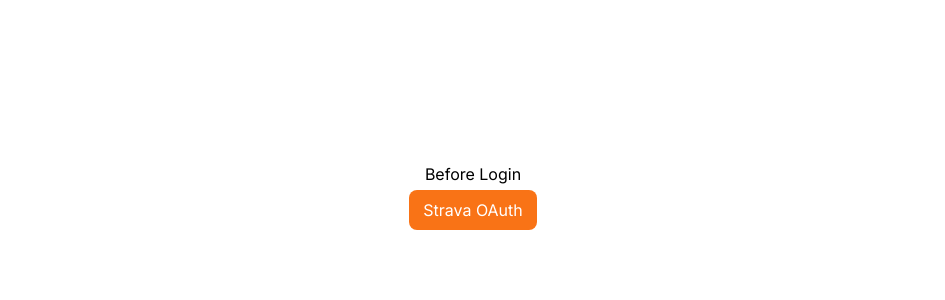
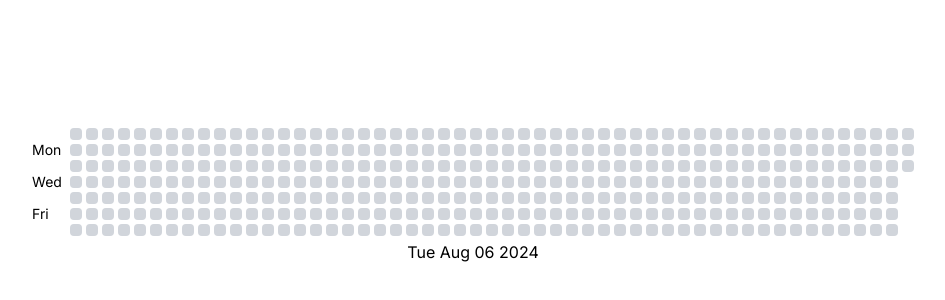
Before and after one commit to varoon-enjeti/strava-tiles, a Next.js app: page / in a window 1280 px wide. Shown: the part 204-504 px from the top of the page, without its empty margins (167-1112 px from the left). Built offline with nearby package versions, Linux system fonts and the light colour scheme.

Commit message:
final test commit

```diff
--- a/app/body.tsx
+++ b/app/body.tsx
@@ -41,8 +41,8 @@
 
 	return (
 		<div className="w-full h-full flex flex-col gap-1 justify-center items-center">
-			<BeforeLogin />
-			{/* <AfterLogin /> */}
+			{/* <BeforeLogin /> */}
+			<AfterLogin />
 		</div>
 	);
 }
```
